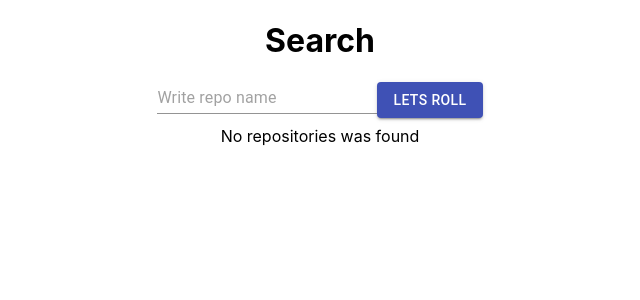
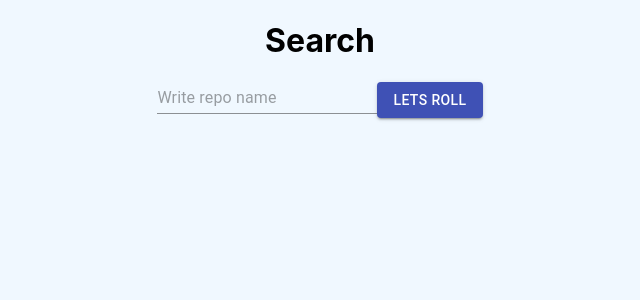
Before and after one commit to Eve337/search-repository, a React (Create React App) app: page / in a window 1280 px wide. Shown: the top 300 px of the page, without its empty margins (320-960 px from the left). Built offline with nearby package versions, Linux system fonts and the light colour scheme.

Commit message:
feat: added inf scroll, but doesnt work

```diff
--- a/src/components/ResultsRepos.css
+++ b/src/components/ResultsRepos.css
@@ -1,4 +1,11 @@
 .repoList {
+    text-align: center;
     list-style-type: none;
     padding-left: 0;
+    max-width: 50%;
+    margin: auto;
 }
+
+.repoList div{
+    margin: 15px 0;
+}
--- a/src/components/ResultsRepos.tsx
+++ b/src/components/ResultsRepos.tsx
@@ -1,13 +1,12 @@
 import React from 'react';
-import { useState } from 'react';
 import './ResultsRepos.css';
 import SimpleCard from './Card';
 
 const ResultRepos = (props : any) => {
     const { repositories } = props;
     console.log(repositories);
-    const listRepositories = repositories.length !== 0 ?
-     repositories.items.map((el:any, index: number) =>
+    const listRepositories = repositories.length > 0 &&
+     repositories.map((el:any, index: number) =>
 
      <SimpleCard
         className = "card"
@@ -16,18 +15,20 @@ const ResultRepos = (props : any) => {
         key = {el.id}
         url = {el.html_url}
         creator = {el.owner.login}
-        description = {el.description}/>) : <li>No repositories was found</li>
+        description = {el.description}/>);
+
+        console.log(listRepositories + ' here');
 
     return (
         <>
-        <ul className="repoList">
+        <ul className="repoList" onScroll={props.handleScroll}>
             {listRepositories}
         </ul>
-
         </>
     )
 }
 
+
 export default ResultRepos;
 
 //<li>{ el.html_url }</li>
--- a/src/components/Searchbar.tsx
+++ b/src/components/Searchbar.tsx
@@ -1,39 +1,56 @@
 import React, { useEffect }  from 'react';
-import { useState } from 'react';
+import { useState, useRef } from 'react';
 import { TextField } from '@material-ui/core';
 import { makeStyles } from '@material-ui/core/styles';
 import Button from '@material-ui/core/Button';
 import ResultRepos from './ResultsRepos';
 
+
 const useStyles = makeStyles((theme) => ({
     root: {
-      '& > *': {
-        margin: theme.spacing(1),
-      },
+
     },
   }));
 
 const Searchbar = (props : object) => {
+    const firstRenderRef = useRef(true);
     const classes = useStyles();
     const [search, setSearchInput] = useState('');
-    const [repositories, setRepositories] = useState('');
+    const [repositories, setRepositories] = useState<Array<object>>([]);
     const [pageNumber, setPageNumber] = useState(1);
-    const [loading, setLoading] = useState(true);
 
 
 
     useEffect(()=> {
+        if (firstRenderRef.current) {
+            firstRenderRef.current = false;
+          } else {
+            requestGetRepositories(pageNumber);
+          }
+    },[pageNumber]);
 
-    }, [pageNumber])
 
     const handleChange = (e: any) => {
         setSearchInput(e.target.value);
     }
-    const handleClick = async () => {
-        await fetch(`https://api.github.com/search/repositories?q=${search}&sort=stars`)
+
+    const handleScroll = (e: any) => {
+        console.log('working');
+        const { scrollTop, clientHeight, scrollHeight } = e.currentTarget;
+
+        if (scrollHeight - scrollTop === clientHeight) {
+        setPageNumber(prev => prev + 1);
+            console.log('working');
+        }
+    }
+
+    const requestGetRepositories = async (pageNumber: any) => {
+
+        await fetch(`https://api.github.com/search/repositories?q=${search}&sort=stars&per_page=15&page=${pageNumber}`)
         .then(res => res.json())
         .then(data => {
-            setRepositories(data);
+            console.log(data);
+            setRepositories(reps => [...reps, ...data.items]);
 
             }).then(data => console.log(repositories));
 
@@ -53,11 +70,11 @@ const Searchbar = (props : object) => {
                 <Button
                     variant="contained"
                     color="primary"
-                    onClick={handleClick}>
+                    onClick={() => requestGetRepositories(pageNumber)}>
                     Lets roll
                 </Button>
             </form>
-            <ResultRepos repositories = {repositories} />
+            <ResultRepos repositories = {repositories} handleScroll={handleScroll} />
         </div>
     )
 }
--- a/src/index.css
+++ b/src/index.css
@@ -5,6 +5,7 @@ body {
     sans-serif;
   -webkit-font-smoothing: antialiased;
   -moz-osx-font-smoothing: grayscale;
+  background-color: aliceblue;
 }
 
 code {
```
